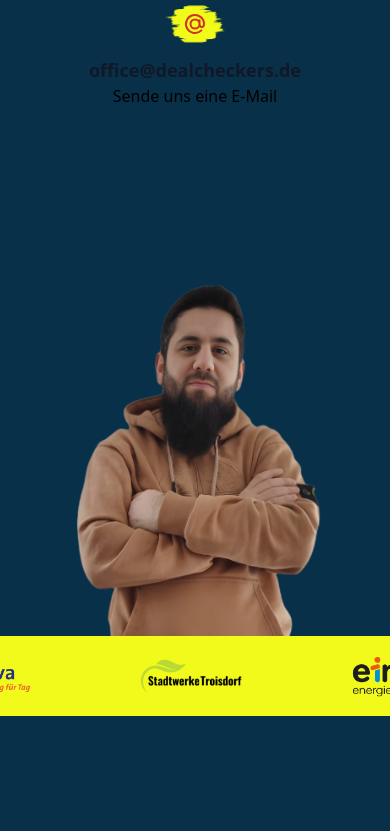
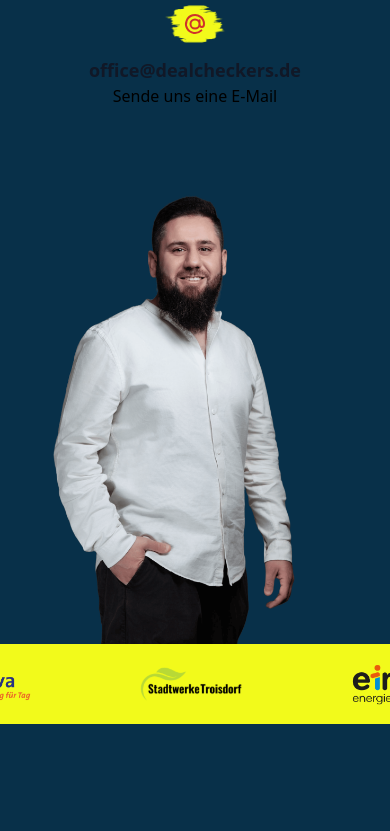
Before and after one commit to IshakAtes/energySales, an Angular app: page / in a window 390 px wide. Shown: the part 1812-2643 px from the top of the page. Built offline with nearby package versions, Linux system fonts and the light colour scheme.

Commit message:
change image size

```diff
--- a/src/app/nav/nav.component.scss
+++ b/src/app/nav/nav.component.scss
@@ -53,7 +53,7 @@
     left: 0;
     background-color: #083049;
     padding: 0 100px;
-    height: 120px;
+    height: 100px;
     display: flex;
     justify-content: space-between;
     align-items: center;
--- a/src/app/our-service/our-service.component.html
+++ b/src/app/our-service/our-service.component.html
@@ -1,6 +1,6 @@
 <section class="py-24">
     <div class="max-w-7xl mx-auto px-5 sm:px-10 md:px-12 lg:px-5 flex flex-col md:flex-row gap-16">
-        <div class="flex md:flex-1">
+        <div class="flex md:flex-1 heroPhoto">
             <img src="/assets/img/Photo_Face.png" alt="creative agency " width="1300" class="w-full md:h-full object-cover rounded-lg">
         </div>
         <div class="pd-bottom-100 md:w-1/2 space-y-12 text-white-700 dark:text-gray-300 md:py-8 myServiceContainer">
--- a/src/app/our-service/our-service.component.scss
+++ b/src/app/our-service/our-service.component.scss
@@ -147,8 +147,17 @@
         align-items: center;
         padding-left: 0;
         padding-right: 0;
+        padding-bottom: 0;
         gap: 0;
-        // width: 100%;
+    }
+
+    .heroPhoto {
+        overflow: hidden;
+
+        img {
+            width: 140%;
+            max-width: none;
+        }
     }
 
     .myServiceContainer {
@@ -201,4 +210,15 @@
         margin: 0 auto;
         display: none;
     }
+
+    .heroPhoto img {
+        width: 200%;
+    }
 }
+
+
+@media only screen and (max-width: 640px) {
+    .heroPhoto img {
+        width: 240%;
+    }
+}
```
Also changed, not shown: src/assets/img/Photo_Face.png.
